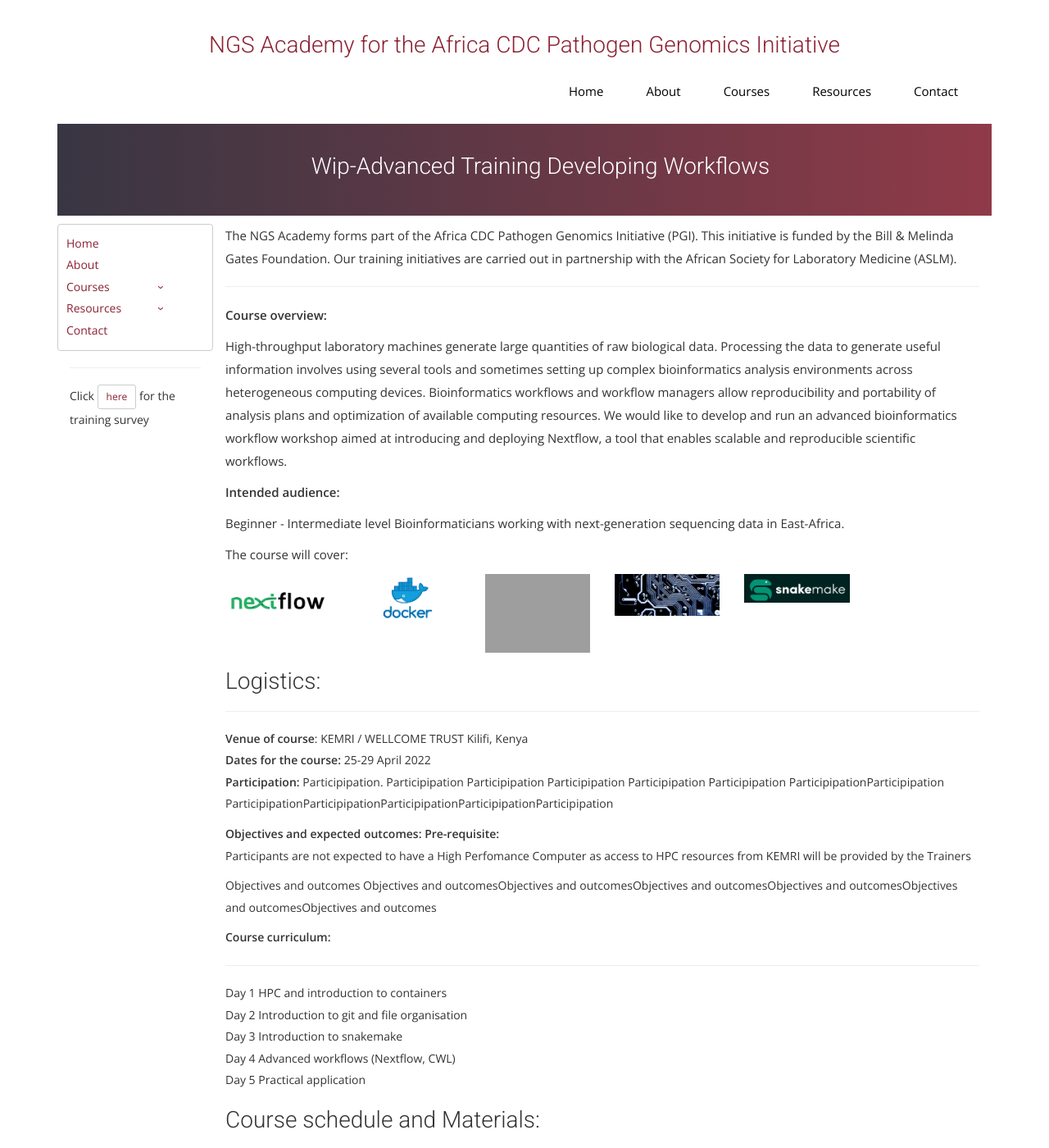
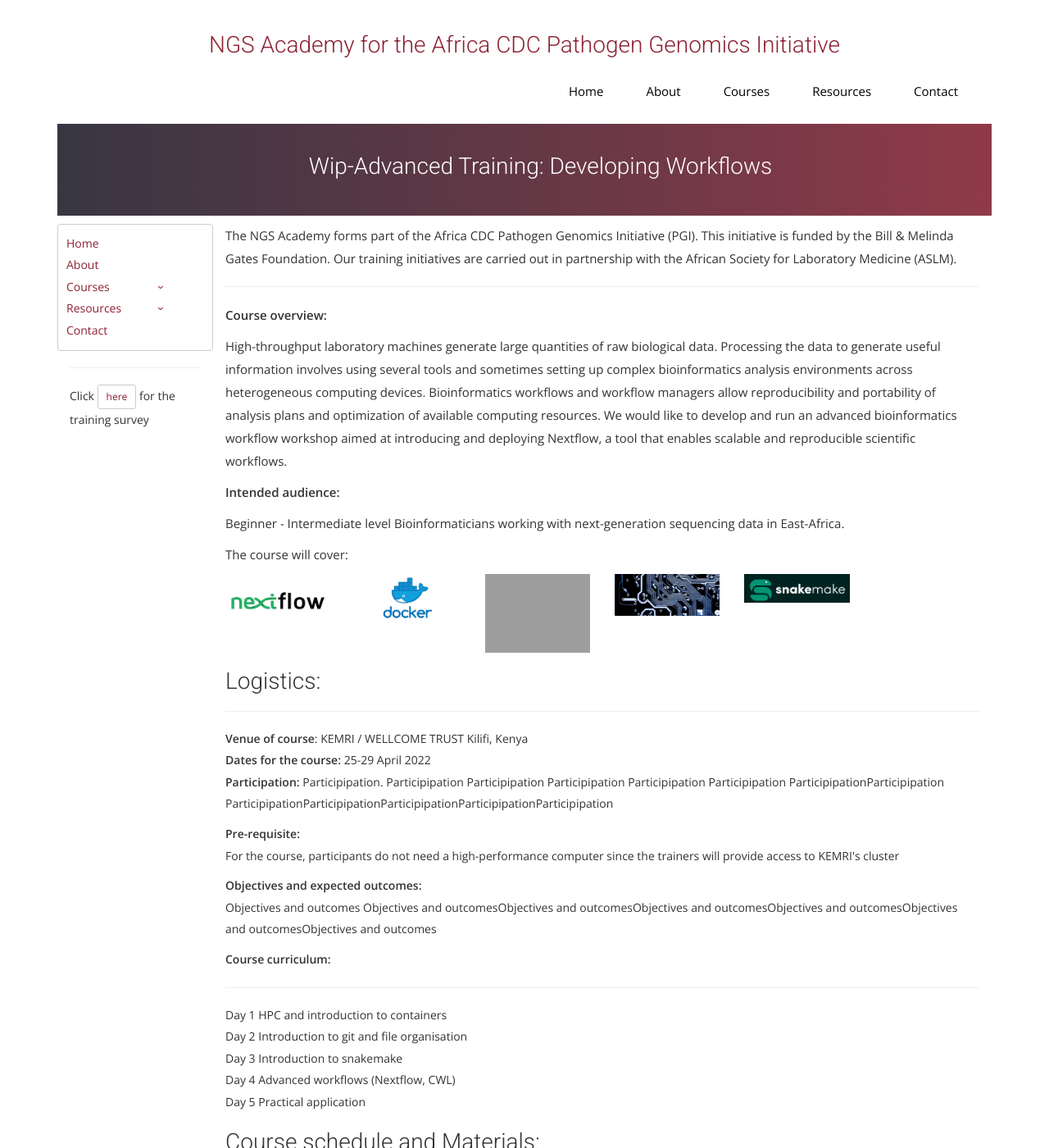
Before and after one commit to uct-cbio/ngs-academy, a Jekyll site: the page built from _posts/2022-04-13-wip-ADTDW.md, in a window 1280 px wide and 1400 px high. Shown: the whole window at 82% size. Built offline with Jekyll 4.4.1, drawn with Linux system fonts in a browser that asks for light colours; nearby versions of some CDN libraries; some web fonts are replaced; comment, search, counter and statistics services are not loaded.

Commit message:
updated prerequisite

```diff
--- a/_posts/2022-04-13-wip-ADTDW.md
+++ b/_posts/2022-04-13-wip-ADTDW.md
@@ -33,27 +33,27 @@
 
 <div class="row">
     <div class="col-sm-2">
-        <div><img alt="..." src="{{ site.baseurl }}img/nextflow.png" width="100%" />
+        <div><img alt="..." src="/ngs-academy/img/nextflow.png" width="100%" />
             <!-- <p class="small"> Source: CBIO UCT</p> -->
         </div>
     </div>
     <div class="col-sm-2">
-        <div><img alt="..." src="{{ site.baseurl }}img/docker.png" width="100%" />
+        <div><img alt="..." src="/ngs-academy/img/docker.png" width="100%" />
             <!-- <p class="small"> Source: CBIO UCT</p> -->
         </div>
     </div>
     <div class="col-sm-2">
-        <div><img alt="..." src="{{ site.baseurl }}img/git.png" width="100%" />
+        <div><img alt="..." src="/ngs-academy/img/git.png" width="100%" />
             <!-- <p class="small"> Source: CBIO UCT</p> -->
         </div>
     </div>
     <div class="col-sm-2">
-        <div><img alt="..." src="{{ site.baseurl }}img/HPC.jpg" width="100%" />
+        <div><img alt="..." src="/ngs-academy/img/HPC.jpg" width="100%" />
             <!-- <p class="small"> Source: CBIO UCT</p> -->
         </div>
     </div>
-      <div class="col-sm-2">
-        <div><img alt="..." src="{{ site.baseurl }}img/snakemake.png" width="100%" />
+         <div class="col-sm-2">
+        <div><img alt="..." src="/ngs-academy/img/snakemake.png" width="100%" />
             <!-- <p class="small"> Source: CBIO UCT</p> -->
         </div>
     </div>
@@ -85,14 +85,16 @@
 
 <!-- <li><b>Notification date for successful Applicants:</b> </li> -->
 </ol>
-<b>Objectives and expected outcomes:</b>
+
 <b>Pre-requisite:</b>
 
 <ol>
-<li>Participants are not expected to have a High Perfomance Computer as access to HPC resources from KEMRI will be provided by the Trainers
+<li>For the course, participants do not need a high-performance computer since the trainers will provide access to KEMRI's cluster
 </li>
 
 </ol>
+<b>Objectives and expected outcomes:</b>
+
 <ol>
 <li>Objectives and outcomes Objectives and outcomesObjectives and outcomesObjectives and outcomesObjectives and outcomesObjectives and outcomesObjectives and outcomes
 </li>
@@ -155,7 +157,7 @@
      </th>
       <td>    <ul>
       <li> <a href="#" target="_blank">Get setup working on the HPC set-up</a></li>
-         <li> <a href="{{ site.url }}uploads/Cond_and_Conda_environments.pdf" target="_blank">Introduction to conda and conda environments.</a></li>
+      <li> <a href="{{ site.url }}uploads/Cond_and_Conda_environments.pdf" target="_blank">Introduction to conda and conda environments.</a></li>
 <ol>
   <li>1. Miniconda installation</li>
   <li>2. Use of mamba instead</li>
@@ -192,10 +194,11 @@
 </ul></td>
       <td><ul>
 
-  <li>MRIGlobal
+   <li>KEMRI
 </li>
-  <li>KEMRI
+ <li>MRIGlobal
 </li>
+
 </ul></td>
             <td> <ul>
 
@@ -335,7 +338,7 @@
 	</div>
 
   	<div class="tab-pane" id="tabs-4" role="tabpanel">
-		<p> <table class="table table-bordered table-responsive">
+		<p> <table class="table table-bordered">
   <thead>
     <tr>
       <th scope="col">Session</th>
@@ -391,8 +394,9 @@
 </ul></td>
       <td><ul>
 
+  <li>CGIAR</li>
 
-  <li>CGIAR</li>
+
 </ul></td>
             <td> <ul>
 
@@ -405,7 +409,7 @@
 </table>  </p>
 	</div>
     	<div class="tab-pane" id="tabs-5" role="tabpanel">
-		<p> <table class="table table-bordered table-responsive">
+		<p> <table class="table table-bordered">
   <thead>
     <tr>
       <th scope="col">Session</th>
```
Also changed, not shown: other parts of _posts/2022-04-13-wip-ADTDW.md (+5 -5 lines).
